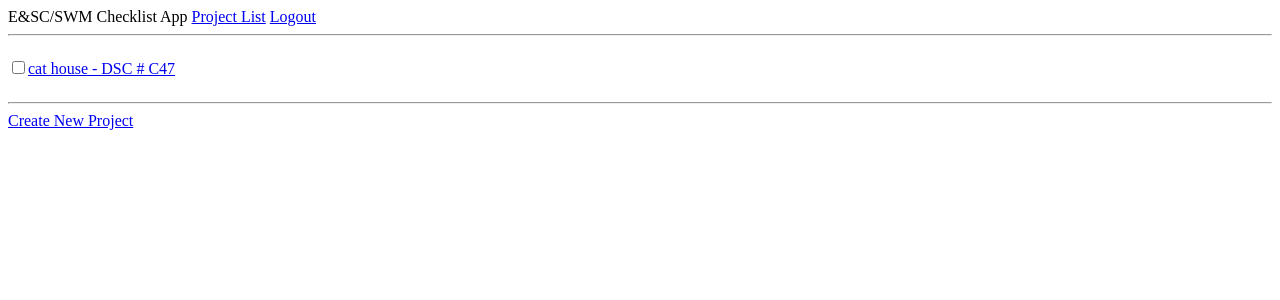
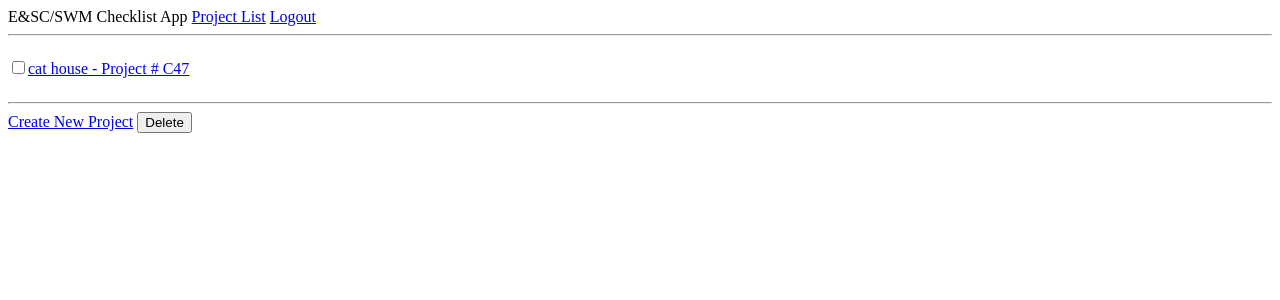
Before and after one commit to tracharho/SWMReviewerChecklist, a Flask app: a page that uses app/templates/projects.html in a window 1280 px wide. Shown: the top 300 px of the page. Run offline with Flask 2, Linux system fonts and the light colour scheme; a user stored in the database is signed in; data comes from the database, SQL or seed files in the repository; both versions use the stored data as it was after the commit.

Commit message:
Added in project deletion on the project page

```diff
--- a/app/forms.py
+++ b/app/forms.py
@@ -33,6 +33,8 @@ class NewProjectForm(FlaskForm):
     recipient = StringField('Recipient', validators=[DataRequired()])
     submit = SubmitField('Submit')
 
+class ProjectListForm(FlaskForm):
+    pass
 
 class ChecklistForm(FlaskForm):
     pass
--- a/app/routes.py
+++ b/app/routes.py
@@ -1,6 +1,6 @@
 from flask import Flask, render_template, session, request, redirect, send_file, flash, url_for, session
 from app import app, db
-from app.forms import LoginForm, RegistrationForm, NewProjectForm, ChecklistForm
+from app.forms import LoginForm, RegistrationForm, NewProjectForm, ChecklistForm, ProjectListForm
 from app.models import User, Project, ModifiedRow, OriginalRow
 from werkzeug.urls import url_parse
 from flask_login import current_user, login_user, logout_user, login_required
@@ -27,7 +27,14 @@ def index():
 @app.route("/<username>/projectlist", methods=['GET','POST'])
 @login_required
 def projectlist(username):
-    return render_template('projects.html', username=username, projects=current_user.projects, title='PROJECT LIST')
+    form = ProjectListForm()
+    if request.method == 'POST':
+        if request.form['but'] == 'Delete':
+            selected_projects = request.form.getlist('checkbox')
+            for project in selected_projects:
+                db.session.delete(Project.query.filter_by(name=project).first())
+            db.session.commit()
+    return render_template('projects.html', username=username, projects=current_user.projects, title='PROJECT LIST', form=form)
 
 
 #HIDDEN CSRF TOKEN???
--- a/app/templates/projects.html
+++ b/app/templates/projects.html
@@ -9,14 +9,18 @@
     height: auto;
 }
 </style>
+<form action="" method="post" novalidate>
+{{ form.hidden_tag() }}
 {% for project in projects %}
     <div class="row">
-    <input class="cb" name="checkbox" type="checkbox" id="{{loop.index0}}" spellcheck="false">
-    <a id="project-{{loop.index0}}" href="{{ url_for('checklist', username=username, projectname=project.name) }}"><p>{{ project.name}} - DSC # {{ project.dsc_number }}</p></a>
+    <input class="cb" name="checkbox" type="checkbox" id="{{loop.index0}}" value="{{project.name}}" spellcheck="false">
+    <a id="project-{{loop.index0}}" href="{{ url_for('checklist', username=username, projectname=project.name) }}"><p>{{ project.name}} - Project # {{ project.dsc_number }}</p></a>
     </div>
-    </form>
     <hr>
 {% endfor %}
 </ul>
     <a href="{{ url_for('new_project') }}">Create New Project</a>
+    <input type="submit" name="but" id="delete" value="Delete" spellcheck="false">
+</form>
+<script type ="text/javascript" src="{{ url_for('static', filename='js/functions.js') }}"></script>
 {% endblock %}
```
Also changed, not shown: app/static/js/functions.js (+5 -3 lines), app.db, 1 other file.
